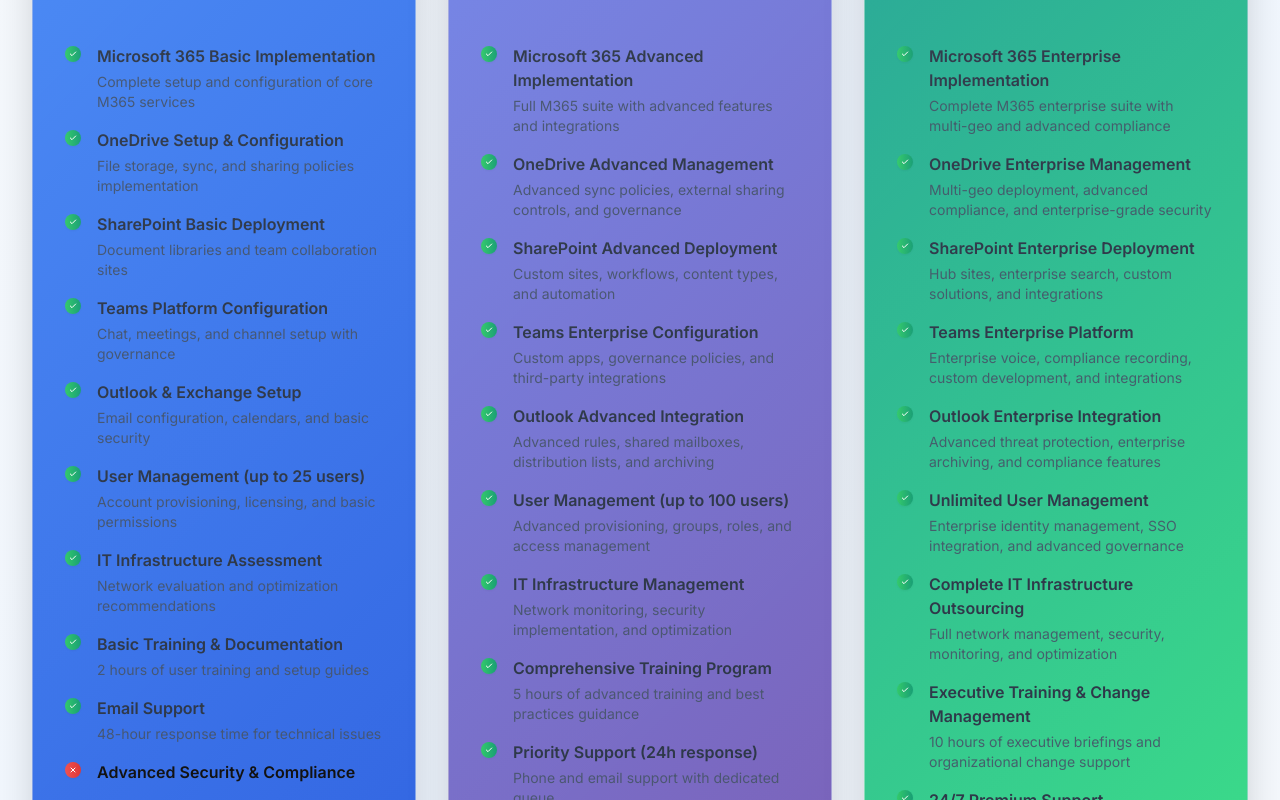
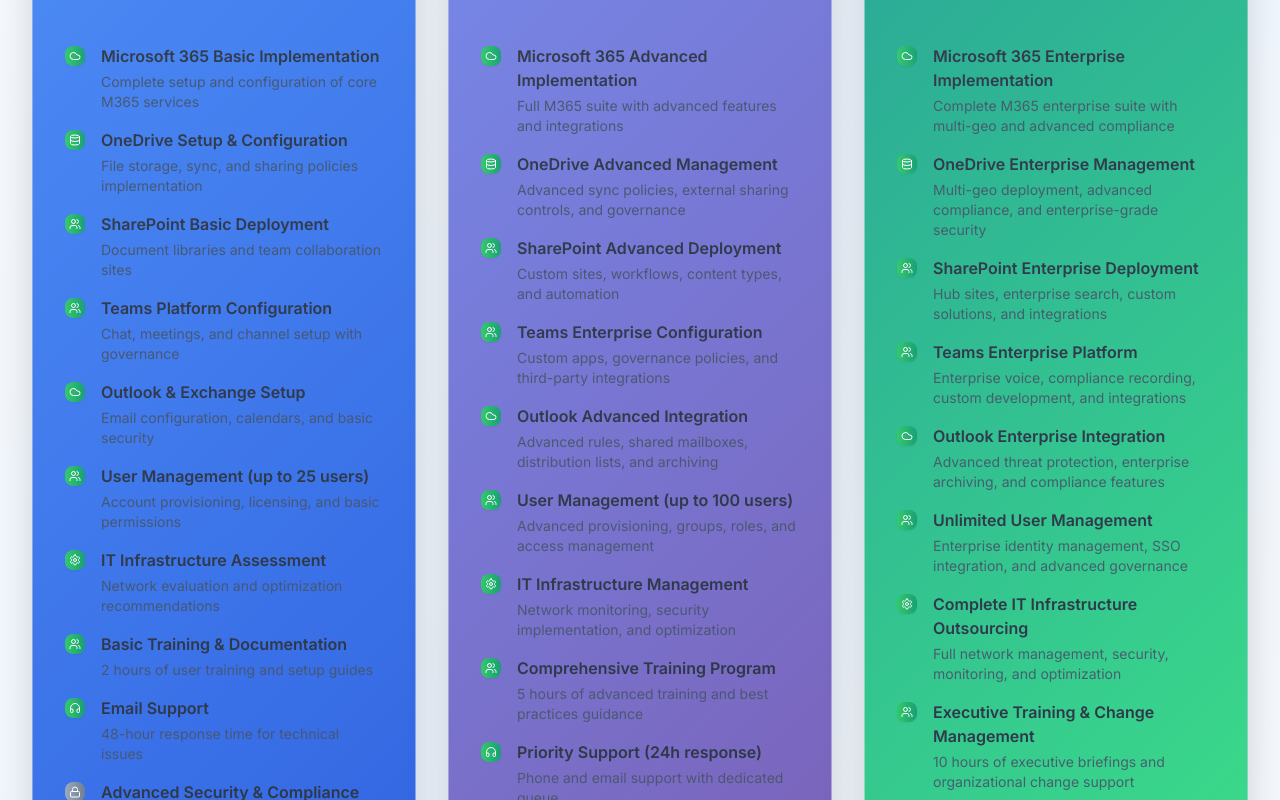
Before and after one commit to safeervconn/ABS-Stitch, a React (Vite) app: page / in a window 1280 px wide. Shown: the part 2140-2940 px from the top of the page. Built offline with nearby package versions, Linux system fonts and the light colour scheme.

Commit message:
Improve Service Icons and Text Consistency

```diff
--- a/src/components/Services.tsx
+++ b/src/components/Services.tsx
@@ -1,5 +1,5 @@
 import React from 'react';
-import { ArrowRight, Check, X, Headphones, Zap, Shield } from 'lucide-react';
+import { ArrowRight, Check, X, Headphones, Zap, Shield, Cloud, Users, Settings, Database, Lock, BarChart3 } from 'lucide-react';
 import AnimatedSection from './AnimatedSection';
 
 const Services = () => {
@@ -9,20 +9,20 @@
       price: '$299',
       description: 'Essential IT infrastructure setup for small teams',
       features: [
-        { name: 'Microsoft 365 Basic Implementation', included: true, details: 'Complete setup and configuration of core M365 services' },
-        { name: 'OneDrive Setup & Configuration', included: true, details: 'File storage, sync, and sharing policies implementation' },
-        { name: 'SharePoint Basic Deployment', included: true, details: 'Document libraries and team collaboration sites' },
-        { name: 'Teams Platform Configuration', included: true, details: 'Chat, meetings, and channel setup with governance' },
-        { name: 'Outlook & Exchange Setup', included: true, details: 'Email configuration, calendars, and basic security' },
-        { name: 'User Management (up to 25 users)', included: true, details: 'Account provisioning, licensing, and basic permissions' },
-        { name: 'IT Infrastructure Assessment', included: true, details: 'Network evaluation and optimization recommendations' },
-        { name: 'Basic Training & Documentation', included: true, details: '2 hours of user training and setup guides' },
-        { name: 'Email Support', included: true, details: '48-hour response time for technical issues' },
-        { name: 'Advanced Security & Compliance', included: false },
-        { name: 'Custom Automation & Workflows', included: false },
-        { name: 'Advanced Analytics & Reporting', included: false },
-        { name: 'Priority Support & Monitoring', included: false },
-        { name: 'Dedicated IT Account Manager', included: false },
+        { name: 'Microsoft 365 Basic Implementation', included: true, details: 'Complete setup and configuration of core M365 services', icon: Cloud },
+        { name: 'OneDrive Setup & Configuration', included: true, details: 'File storage, sync, and sharing policies implementation', icon: Database },
+        { name: 'SharePoint Basic Deployment', included: true, details: 'Document libraries and team collaboration sites', icon: Users },
+        { name: 'Teams Platform Configuration', included: true, details: 'Chat, meetings, and channel setup with governance', icon: Users },
+        { name: 'Outlook & Exchange Setup', included: true, details: 'Email configuration, calendars, and basic security', icon: Cloud },
+        { name: 'User Management (up to 25 users)', included: true, details: 'Account provisioning, licensing, and basic permissions', icon: Users },
+        { name: 'IT Infrastructure Assessment', included: true, details: 'Network evaluation and optimization recommendations', icon: Settings },
+        { name: 'Basic Training & Documentation', included: true, details: '2 hours of user training and setup guides', icon: Users },
+        { name: 'Email Support', included: true, details: '48-hour response time for technical issues', icon: Headphones },
+        { name: 'Advanced Security & Compliance', included: false, icon: Lock },
+        { name: 'Custom Automation & Workflows', included: false, icon: Settings },
+        { name: 'Advanced Analytics & Reporting', included: false, icon: BarChart3 },
+        { name: 'Priority Support & Monitoring', included: false, icon: Headphones },
+        { name: 'Dedicated IT Account Manager', included: false, icon: Users },
       ],
       gradient: 'from-blue-600 to-blue-800',
       cardClass: 'basic-card',
@@ -33,20 +33,20 @@
       price: '$599',
       description: 'Complete IT outsourcing for growing businesses',
       features: [
-        { name: 'Microsoft 365 Advanced Implementation', included: true, details: 'Full M365 suite with advanced features and integrations' },
-        { name: 'OneDrive Advanced Management', included: true, details: 'Advanced sync policies, external sharing controls, and governance' },
-        { name: 'SharePoint Advanced Deployment', included: true, details: 'Custom sites, workflows, content types, and automation' },
-        { name: 'Teams Enterprise Configuration', included: true, details: 'Custom apps, governance policies, and third-party integrations' },
-        { name: 'Outlook Advanced Integration', included: true, details: 'Advanced rules, shared mailboxes, distribution lists, and archiving' },
-        { name: 'User Management (up to 100 users)', included: true, details: 'Advanced provisioning, groups, roles, and access management' },
-        { name: 'IT Infrastructure Management', included: true, details: 'Network monitoring, security implementation, and optimization' },
-        { name: 'Comprehensive Training Program', included: true, details: '5 hours of advanced training and best practices guidance' },
-        { name: 'Priority Support (24h response)', included: true, details: 'Phone and email support with dedicated queue' },
-        { name: 'Advanced Security & Compliance', included: true, details: 'DLP, retention policies, audit logs, and threat protection' },
-        { name: 'Custom Automation & Workflows', included: true, details: 'Power Automate flows and business process automation' },
-        { name: 'Advanced Analytics & Reporting', included: true, details: 'Usage reports, productivity insights, and performance metrics' },
-        { name: 'Priority Support & Monitoring', included: true, details: 'Proactive monitoring with escalated support queue' },
-        { name: 'Dedicated IT Account Manager', included: false },
+        { name: 'Microsoft 365 Advanced Implementation', included: true, details: 'Full M365 suite with advanced features and integrations', icon: Cloud },
+        { name: 'OneDrive Advanced Management', included: true, details: 'Advanced sync policies, external sharing controls, and governance', icon: Database },
+        { name: 'SharePoint Advanced Deployment', included: true, details: 'Custom sites, workflows, content types, and automation', icon: Users },
+        { name: 'Teams Enterprise Configuration', included: true, details: 'Custom apps, governance policies, and third-party integrations', icon: Users },
+        { name: 'Outlook Advanced Integration', included: true, details: 'Advanced rules, shared mailboxes, distribution lists, and archiving', icon: Cloud },
+        { name: 'User Management (up to 100 users)', included: true, details: 'Advanced provisioning, groups, roles, and access management', icon: Users },
+        { name: 'IT Infrastructure Management', included: true, details: 'Network monitoring, security implementation, and optimization', icon: Settings },
+        { name: 'Comprehensive Training Program', included: true, details: '5 hours of advanced training and best practices guidance', icon: Users },
+        { name: 'Priority Support (24h response)', included: true, details: 'Phone and email support with dedicated queue', icon: Headphones },
+        { name: 'Advanced Security & Compliance', included: true, details: 'DLP, retention policies, audit logs, and threat protection', icon: Lock },
+        { name: 'Custom Automation & Workflows', included: true, details: 'Power Automate flows and business process automation', icon: Settings },
+        { name: 'Advanced Analytics & Reporting', included: true, details: 'Usage reports, productivity insights, and performance metrics', icon: BarChart3 },
+        { name: 'Priority Support & Monitoring', included: true, details: 'Proactive monitoring with escalated support queue', icon: Headphones },
+        { name: 'Dedicated IT Account Manager', included: false, icon: Users },
       ],
       gradient: 'from-purple-600 to-purple-800',
       cardClass: 'premium-card',
@@ -57,20 +57,20 @@
       price: '$1,299',
       description: 'Full IT outsourcing solution for large organizations',
       features: [
-        { name: 'Microsoft 365 Enterprise Implementation', included: true, details: 'Complete M365 enterprise suite with multi-geo and advanced compliance' },
-        { name: 'OneDrive Enterprise Management', included: true, details: 'Multi-geo deployment, advanced compliance, and enterprise-grade security' },
-        { name: 'SharePoint Enterprise Deployment', included: true, details: 'Hub sites, enterprise search, custom solutions, and integrations' },
-        { name: 'Teams Enterprise Platform', included: true, details: 'Enterprise voice, compliance recording, custom development, and integrations' },
-        { name: 'Outlook Enterprise Integration', included: true, details: 'Advanced threat protection, enterprise archiving, and compliance features' },
-        { name: 'Unlimited User Management', included: true, details: 'Enterprise identity management, SSO integration, and advanced governance' },
-        { name: 'Complete IT Infrastructure Outsourcing', included: true, details: 'Full network management, security, monitoring, and optimization' },
-        { name: 'Executive Training & Change Management', included: true, details: '10 hours of executive briefings and organizational change support' },
-        { name: '24/7 Premium Support', included: true, details: 'Immediate response with dedicated support team and SLA guarantees' },
-        { name: 'Enterprise Security & Compliance', included: true, details: 'Advanced threat protection, eDiscovery, regulatory compliance, and auditing' },
-        { name: 'Custom Enterprise Automation', included: true, details: 'Complex business process automation and custom application development' },
-        { name: 'Enterprise Analytics & BI', included: true, details: 'Power BI integration, executive dashboards, and business intelligence' },
-        { name: 'White-Glove Priority Support', included: true, details: 'Dedicated support channel with guaranteed response times and SLAs' },
-        { name: 'Dedicated IT Account Manager', included: true, details: 'Strategic IT partnership with quarterly business reviews and planning' },
+        { name: 'Microsoft 365 Enterprise Implementation', included: true, details: 'Complete M365 enterprise suite with multi-geo and advanced compliance', icon: Cloud },
+        { name: 'OneDrive Enterprise Management', included: true, details: 'Multi-geo deployment, advanced compliance, and enterprise-grade security', icon: Database },
+        { name: 'SharePoint Enterprise Deployment', included: true, details: 'Hub sites, enterprise search, custom solutions, and integrations', icon: Users },
+        { name: 'Teams Enterprise Platform', included: true, details: 'Enterprise voice, compliance recording, custom development, and integrations', icon: Users },
+        { name: 'Outlook Enterprise Integration', included: true, details: 'Advanced threat protection, enterprise archiving, and compliance features', icon: Cloud },
+        { name: 'Unlimited User Management', included: true, details: 'Enterprise identity management, SSO integration, and advanced governance', icon: Users },
+        { name: 'Complete IT Infrastructure Outsourcing', included: true, details: 'Full network management, security, monitoring, and optimization', icon: Settings },
+        { name: 'Executive Training & Change Management', included: true, details: '10 hours of executive briefings and organizational change support', icon: Users },
+        { name: '24/7 Premium Support', included: true, details: 'Immediate response with dedicated support team and SLA guarantees', icon: Headphones },
+        { name: 'Enterprise Security & Compliance', included: true, details: 'Advanced threat protection, eDiscovery, regulatory compliance, and auditing', icon: Lock },
+        { name: 'Custom Enterprise Automation', included: true, details: 'Complex business process automation and custom application development', icon: Settings },
+        { name: 'Enterprise Analytics & BI', included: true, details: 'Power BI integration, executive dashboards, and business intelligence', icon: BarChart3 },
+        { name: 'White-Glove Priority Support', included: true, details: 'Dedicated support channel with guaranteed response times and SLAs', icon: Headphones },
+        { name: 'Dedicated IT Account Manager', included: true, details: 'Strategic IT partnership with quarterly business reviews and planning', icon: Users },
       ],
       gradient: 'from-emerald-600 to-emerald-800',
       cardClass: 'enterprise-card',
@@ -175,29 +175,19 @@
                       <ul className="space-y-3 sm:space-y-4 mb-8 flex-grow">
                         {pkg.features.map((feature, featureIndex) => (
                           <li key={featureIndex} className="flex items-start">
-                            <div className={`flex-shrink-0 w-4 h-4 rounded-full flex items-center justify-center mr-4 mt-0.5 shadow-sm ${
+                            <div className={`flex-shrink-0 w-5 h-5 rounded-lg flex items-center justify-center mr-4 mt-0.5 shadow-sm ${
                               feature.included
                                 ? 'bg-gradient-to-r from-green-500 to-emerald-600'
-                                : 'bg-gradient-to-r from-red-500 to-red-600'
+                                : 'bg-gradient-to-r from-slate-400 to-slate-500'
                             }`}>
-                              {feature.included ? (
-                                <Check className="w-2 h-2 text-white font-bold" strokeWidth={3} aria-hidden="true" />
-                              ) : (
-                                <X className="w-2 h-2 text-white font-bold" strokeWidth={3} aria-hidden="true" />
-                              )}
+                              <feature.icon className="w-3 h-3 text-white" strokeWidth={2} aria-hidden="true" />
                             </div>
                             <div className="flex-grow">
-                              <span className={`text-sm sm:text-base mobile-text font-semibold ${
-                                feature.included
-                                  ? 'text-slate-800 dark:text-slate-100'
-                                  : 'text-black dark:text-grey'
-                              }`}>
+                              <span className="text-sm sm:text-base mobile-text font-semibold text-slate-800 dark:text-slate-100">
                                 {feature.name}
                               </span>
                               {feature.details && feature.included && (
-                                <p className={`text-xs sm:text-sm text-slate-600 dark:text-slate-300 mt-1 leading-relaxed ${
-                                  feature.included ? 'opacity-90' : 'opacity-60'
-                                }`}>
+                                <p className="text-xs sm:text-sm text-slate-600 dark:text-slate-300 mt-1 leading-relaxed opacity-90">
                                   {feature.details}
                                 </p>
                               )}
```
